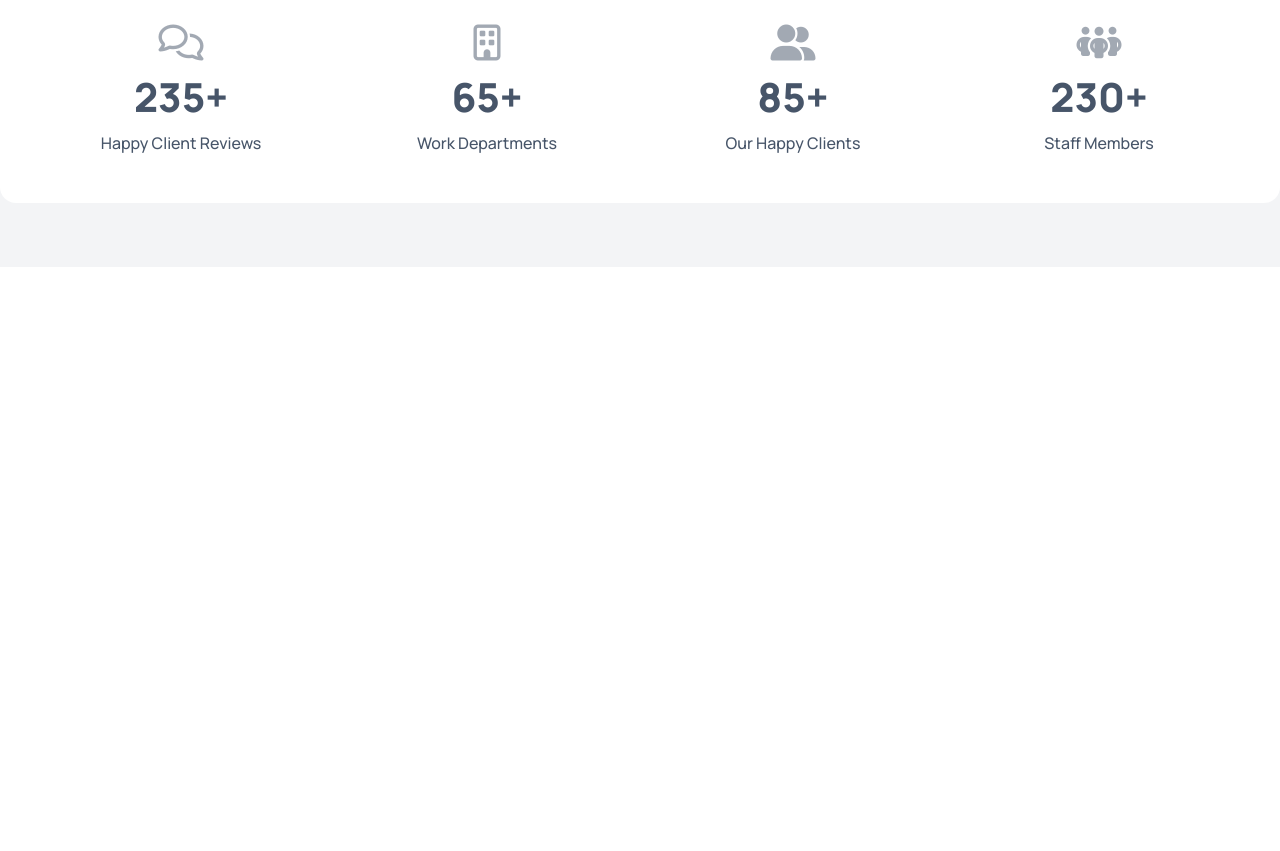
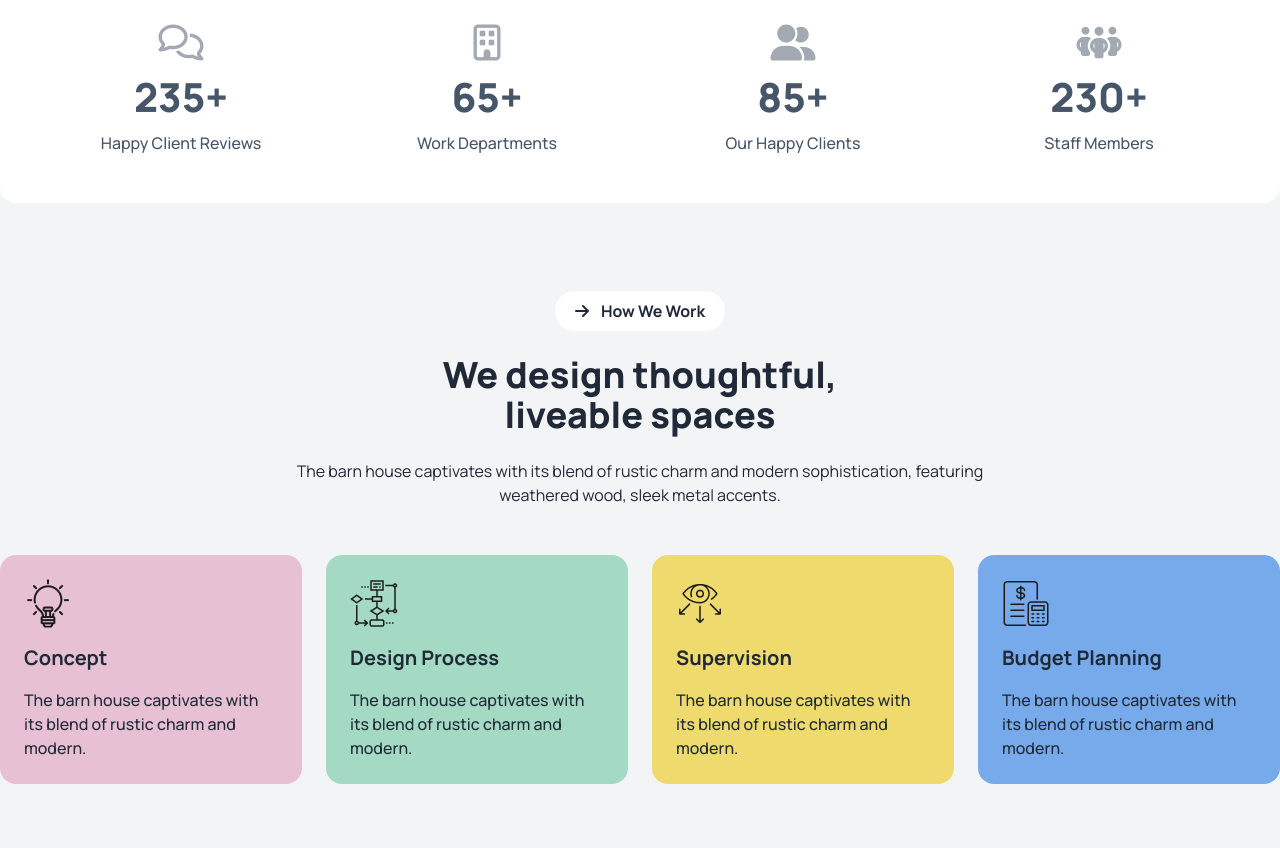
Before and after one commit to alifa-ara-heya/assignment-3, a plain HTML site: page index.html in a window 1280 px wide. Shown: the part 1711-2562 px from the top of the page. Before the commit the page ends 2478 px from the top, so only its background shows below. Drawn offline with nearby package versions, Linux system fonts and the light colour scheme.

Commit message:
working process section done

```diff
--- a/index.html
+++ b/index.html
@@ -35,6 +35,10 @@
               clifford: "#da373d",
               "primary-color": "#abef5f",
               "background-color": "#f4f4f4",
+              "pink": "rgb(231, 193, 211)",
+              "yellow": "#EFDA6E",
+              "green": "#A4DAC3",
+              "blue":"#77AAEA"
             },
           },
         },
@@ -230,36 +234,107 @@
       </div>
 
       <!-- stat section -->
-      <div class="container mx-auto px-5 py-14 lg:px-0 lg:py-16">
-        <div class="grid grid-cols-1 md:grid-cols-2 lg:grid-cols-4 bg-white p-7 rounded-2xl">
+      <div class="container mx-auto px-5 py-10 lg:px-0 lg:py-16">
+        <div
+          class="grid grid-cols-1 md:grid-cols-2 lg:grid-cols-4 bg-white p-7 rounded-2xl"
+        >
           <!-- first stat -->
-          <div class="flex flex-col justify-center items-center space-y-2 lg:space-y-4 text-slate-600 p-5">
-            <i class="fa-regular fa-comments text-3xl lg:text-4xl opacity-50"></i>
-            <strong class="text-3xl lg:text-[40px] font-extrabold ">235+</strong>
+          <div
+            class="flex flex-col justify-center items-center space-y-2 lg:space-y-4 text-slate-600 p-5"
+          >
+            <i
+              class="fa-regular fa-comments text-3xl lg:text-4xl opacity-50"
+            ></i>
+            <strong class="text-3xl lg:text-[40px] font-extrabold">235+</strong>
             <p class="font-medium">Happy Client Reviews</p>
           </div>
 
           <!-- sceond stat -->
-          <div class="flex flex-col justify-center items-center space-y-2 lg:space-y-4 text-slate-600 p-5">
-            <i class="fa-regular fa-building text-3xl lg:text-4xl opacity-50"></i>
-            <strong class="text-3xl lg:text-[40px] font-extrabold ">65+</strong>
+          <div
+            class="flex flex-col justify-center items-center space-y-2 lg:space-y-4 text-slate-600 p-5"
+          >
+            <i
+              class="fa-regular fa-building text-3xl lg:text-4xl opacity-50"
+            ></i>
+            <strong class="text-3xl lg:text-[40px] font-extrabold">65+</strong>
             <p class="font-medium">Work Departments</p>
           </div>
 
           <!-- third stat -->
-          <div class="flex flex-col justify-center items-center space-y-2 lg:space-y-4 text-slate-600 p-5">
-            <i class="fa-solid fa-user-group text-3xl lg:text-4xl opacity-50"></i>
-            <strong class="text-3xl lg:text-[40px] font-extrabold ">85+</strong>
+          <div
+            class="flex flex-col justify-center items-center space-y-2 lg:space-y-4 text-slate-600 p-5"
+          >
+            <i
+              class="fa-solid fa-user-group text-3xl lg:text-4xl opacity-50"
+            ></i>
+            <strong class="text-3xl lg:text-[40px] font-extrabold">85+</strong>
             <p class="font-medium">Our Happy Clients</p>
           </div>
 
           <!-- fourth stat -->
-          <div class="flex flex-col justify-center items-center space-y-2 lg:space-y-4 text-slate-600 p-5">
-            <i class="fa-solid fa-people-group text-3xl lg:text-4xl opacity-50"></i>
-            <strong class="text-3xl lg:text-[40px] font-extrabold ">230+</strong>
+          <div
+            class="flex flex-col justify-center items-center space-y-2 lg:space-y-4 text-slate-600 p-5"
+          >
+            <i
+              class="fa-solid fa-people-group text-3xl lg:text-4xl opacity-50"
+            ></i>
+            <strong class="text-3xl lg:text-[40px] font-extrabold">230+</strong>
             <p class="font-medium">Staff Members</p>
           </div>
         </div>
+      </div>
+
+      <!-- How we work section -->
+      <div class="container mx-auto px-5 lg:px-0 lg:pb-16">
+
+        <!-- how we work text content -->
+        <div class="text-center space-y-4 md:space-y-6 py-6 md:pb-12">
+          <button
+            class="p-2 px-5 bg-white rounded-full text-gray-800 font-bold"
+          >
+            <i class="fa-solid fa-arrow-right mr-3"></i>How We Work
+          </button>
+          <h3
+            class="text-2xl md:text-3xl lg:text-4xl font-extrabold"
+          >
+            We design thoughtful,<br />
+            liveable spaces
+          </h3>
+          <p class="lg:w-3/5 mx-auto">
+            The barn house captivates with its blend of rustic charm and modern
+            sophistication, featuring weathered wood, sleek metal accents.
+          </p>
+        </div>
+
+        <!-- how we work cards section -->
+        <div class="grid grid-cols-1 md:grid-cols-2 lg:grid-cols-4 gap-6">
+          <!-- how we work card-1 -->
+          <div class="space-y-4 p-6 bg-pink rounded-2xl">
+            <img src="./assets/concept.png" alt="">
+            <h4 class="text-xl font-bold">Concept</h4>
+            <p class="font-medium">The barn house captivates with its blend of rustic charm and modern.</p>
+          </div>
+          <!-- how we work card-2 -->
+          <div class="space-y-4 bg-green p-6 rounded-2xl">
+            <img src="./assets/flow-chart.png" alt="">
+            <h4 class="text-xl font-bold">Design Process</h4>
+            <p class="font-medium">The barn house captivates with its blend of rustic charm and modern.</p>
+          </div>
+          <!-- how we work card-3 -->
+          <div class="space-y-4 bg-yellow p-6 rounded-2xl">
+            <img src="./assets/vision.png" alt="">
+            <h4 class="text-xl font-bold">Supervision</h4>
+            <p class="font-medium">The barn house captivates with its blend of rustic charm and modern.</p>
+          </div>
+          <!-- how we work card-4 -->
+          <div class="space-y-4 bg-blue p-6 rounded-2xl">
+            <img src="./assets/budget-planning.png" alt="">
+            <h4 class="text-xl font-bold">Budget Planning</h4>
+            <p class="font-medium">The barn house captivates with its blend of rustic charm and modern.</p>
+          </div>
+        </div>
+
+
       </div>
     </main>
     <footer class="h-[500px]"></footer>
```
